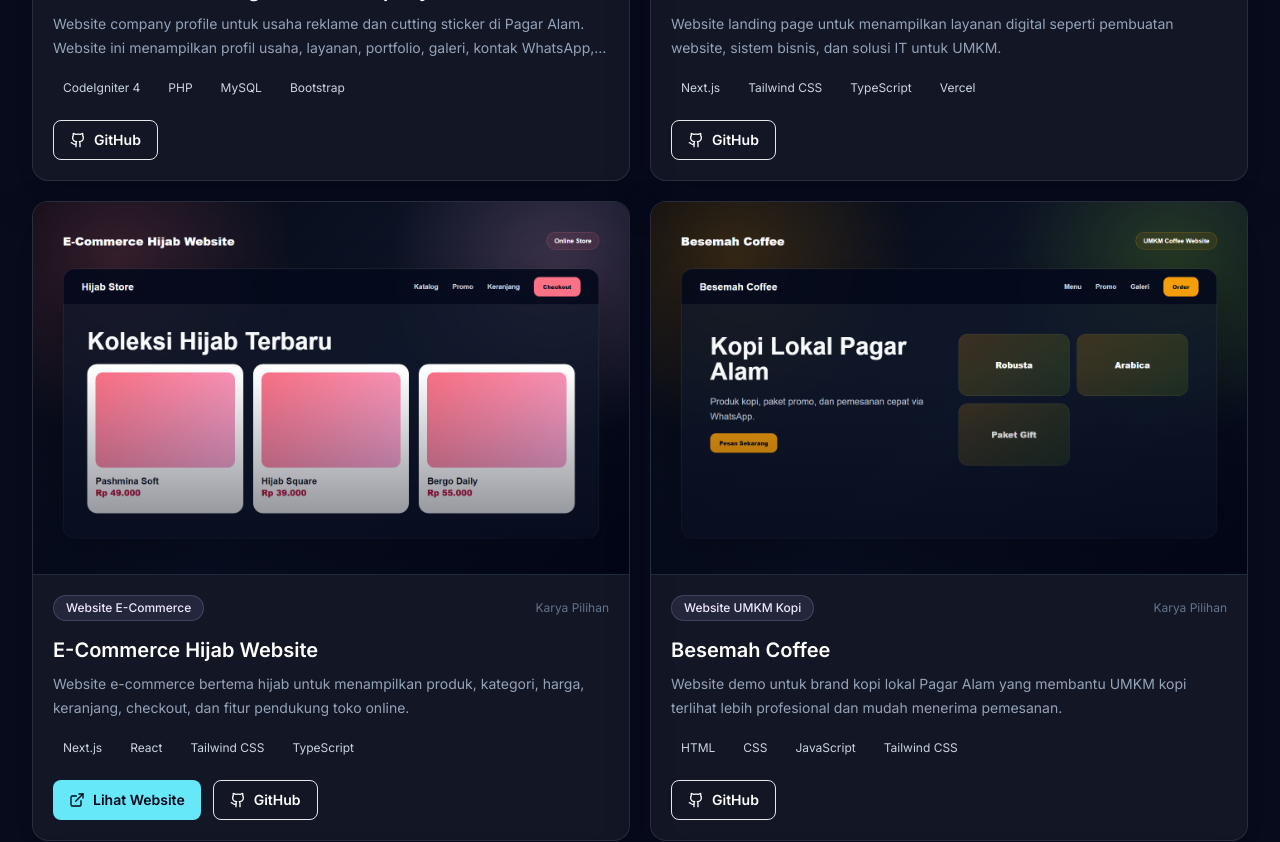
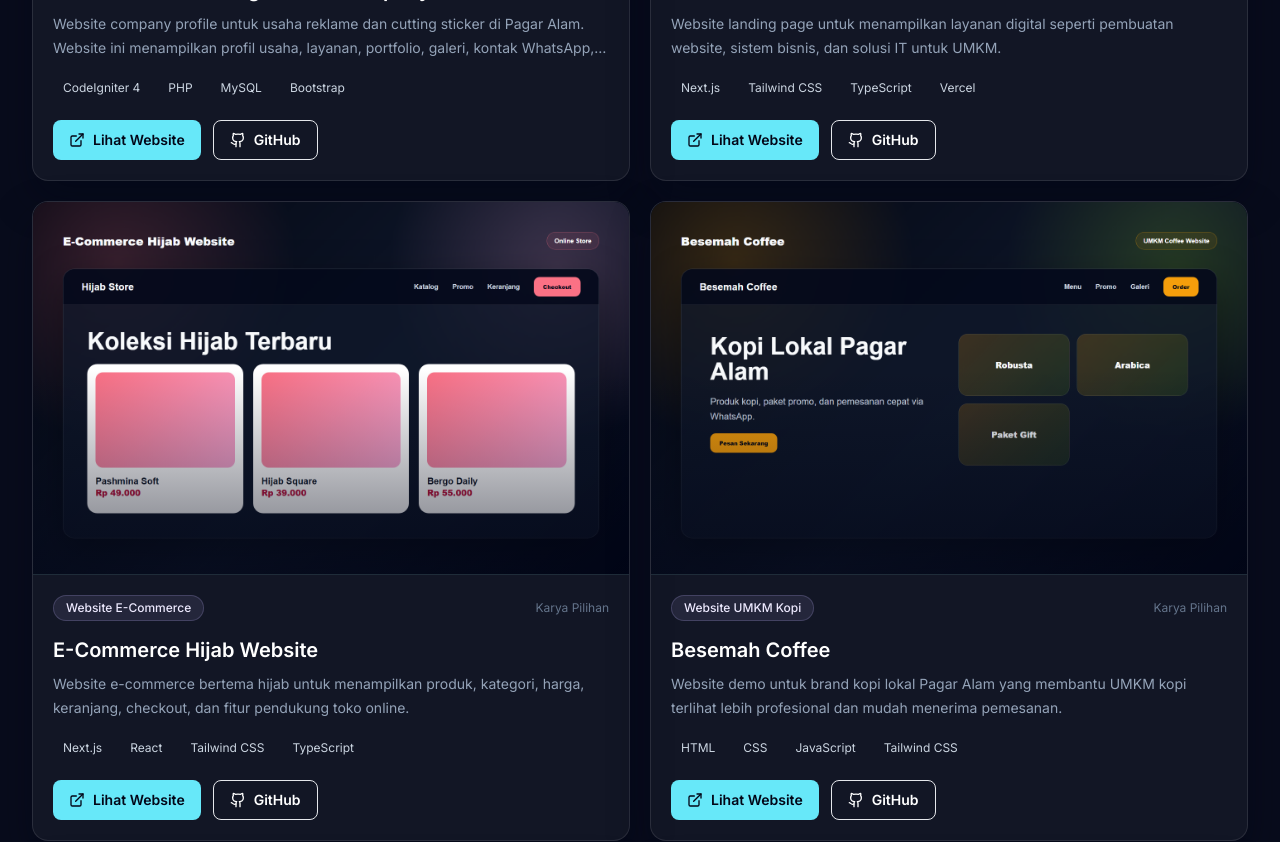
Before and after one commit to makbarzidane/makbarzidane-portfolio, a Next.js app: page / in a window 1280 px wide. Shown: the part 2260-3102 px from the top of the page. Built offline with nearby package versions, Linux system fonts and the light colour scheme.

Commit message:
Translate CV agents and keep live portfolio actions

```diff
--- a/app/admin/page.tsx
+++ b/app/admin/page.tsx
@@ -20,6 +20,7 @@ const emptyProject: EditableProject = {
 
 const emptyAgent: EditableAgent = {
   name: "Agent Baru",
+  nameEn: "New Agent",
   description: "Deskripsi fungsi agent.",
   output: "Output yang dihasilkan agent."
 };
@@ -494,6 +495,7 @@ function AgentEditor({ agent, onChange, onRemove }: { agent: EditableAgent; onCh
       </div>
       <div className="mt-4 grid gap-3">
         <Field label="Nama Agent" value={agent.name} onChange={(value) => onChange({ ...agent, name: value })} />
+        <Field label="Name EN" value={agent.nameEn || ""} onChange={(value) => onChange({ ...agent, nameEn: value })} />
         <Textarea label="Deskripsi" value={agent.description} onChange={(value) => onChange({ ...agent, description: value })} />
         <Textarea label="Description EN" value={agent.descriptionEn || ""} onChange={(value) => onChange({ ...agent, descriptionEn: value })} />
         <Textarea label="Output" value={agent.output} onChange={(value) => onChange({ ...agent, output: value })} />
--- a/app/cv/page.tsx
+++ b/app/cv/page.tsx
@@ -109,7 +109,7 @@ export default function CvPage() {
               const category = language === "en" ? project.categoryEn || project.category : project.category;
 
               return (
-                <a key={project.name} href={project.demoUrl || project.githubUrl} className="rounded-xl border border-white/10 bg-slate-950/35 p-4 transition hover:border-cyan-300/35">
+                <a key={project.name} href={project.demoUrl || project.previewImage || project.githubUrl} className="rounded-xl border border-white/10 bg-slate-950/35 p-4 transition hover:border-cyan-300/35">
                   <p className="text-xs font-medium uppercase tracking-[0.18em] text-cyan-200">{category}</p>
                   <p className="mt-2 font-semibold text-white">{project.name}</p>
                   <p className="mt-2 line-clamp-2 text-sm leading-6 text-slate-400">{description}</p>
@@ -124,7 +124,7 @@ export default function CvPage() {
           <div className="mt-5 flex flex-wrap gap-2">
             {agents.map((agent) => (
               <span key={agent.name} className="rounded-full border border-violet-300/20 bg-violet-300/10 px-3 py-1.5 text-sm text-violet-100">
-                {agent.name}
+                {language === "en" ? agent.nameEn || agent.name : agent.name}
               </span>
             ))}
           </div>
--- a/components/AIProjects.tsx
+++ b/components/AIProjects.tsx
@@ -32,7 +32,7 @@ export function AIProjects() {
                   <span className="grid h-12 w-12 place-items-center rounded-lg bg-emerald-300/12 text-emerald-200">
                     <Icon size={22} />
                   </span>
-                  <h3 className="mt-5 text-xl font-semibold text-white">{agent.name}</h3>
+                  <h3 className="mt-5 text-xl font-semibold text-white">{language === "en" ? agent.nameEn || agent.name : agent.name}</h3>
                   <p className="mt-3 text-sm leading-6 text-slate-300">{language === "en" ? agent.descriptionEn || agent.description : agent.description}</p>
                   <div className="mt-5 rounded-lg border border-cyan-300/15 bg-cyan-300/8 px-3 py-3">
                     <p className="text-xs font-semibold uppercase tracking-[0.14em] text-cyan-200">{t.agent.output}</p>
--- a/components/ProjectCard.tsx
+++ b/components/ProjectCard.tsx
@@ -24,6 +24,7 @@ export function ProjectCard({ project }: ProjectCardProps) {
   const demoIsGithub = isGithubUrl(project.demoUrl);
   const showGithub = hasGithubUrl && project.githubUrl !== project.demoUrl;
   const previewSrc = project.previewImage || (hasDemoUrl ? `https://s.wordpress.com/mshots/v1/${encodeURIComponent(project.demoUrl)}?w=1280` : "");
+  const liveHref = hasDemoUrl ? project.demoUrl : previewSrc;
   const stack = project.stack.slice(0, 4);
   const features = project.features.slice(0, 3);
   const { language, t } = useLanguage();
@@ -95,9 +96,9 @@ export function ProjectCard({ project }: ProjectCardProps) {
         </div>
 
         <div className="mt-5 flex flex-wrap items-center gap-3">
-          {hasDemoUrl ? (
+          {liveHref ? (
             <a
-              href={project.demoUrl}
+              href={liveHref}
               target="_blank"
               rel="noreferrer"
               className="inline-flex h-10 items-center justify-center gap-2 rounded-lg bg-cyan-300 px-4 text-sm font-semibold text-slate-950 transition hover:bg-cyan-200"
--- a/data/cmsContent.ts
+++ b/data/cmsContent.ts
@@ -14,6 +14,7 @@ export interface EditableProject {
 
 export interface EditableAgent {
   name: string;
+  nameEn?: string;
   description: string;
   descriptionEn?: string;
   output: string;
@@ -46,7 +47,7 @@ export interface EditableContent {
   agents: EditableAgent[];
 }
 
-export const cmsStorageKey = "m-akbar-zidane-cms-content-v2";
+export const cmsStorageKey = "m-akbar-zidane-cms-content-v3";
 export const legacyCmsStorageKey = "zimeira-tech-cms-content";
 
 export const defaultCmsContent: EditableContent = {
@@ -213,20 +214,23 @@ export const defaultCmsContent: EditableContent = {
   agents: [
     {
       name: "Sales Agent",
+      nameEn: "Sales Agent",
       description: "Membantu menyusun angle penjualan, benefit layanan, dan arah komunikasi untuk calon client.",
       descriptionEn: "Helps structure sales angles, service benefits, and communication direction for potential clients.",
       output: "Script sales, value proposition, dan poin follow-up."
       ,outputEn: "Sales script, value proposition, and follow-up points."
     },
     {
-      name: "Brief Agent",
+      name: "Agen Brief",
+      nameEn: "Brief Agent",
       description: "Mengubah kebutuhan mentah client menjadi brief project yang lebih jelas dan siap dikerjakan.",
       descriptionEn: "Turns raw client needs into a clearer project brief that is ready to execute.",
       output: "Ringkasan kebutuhan, target user, fitur, dan scope."
       ,outputEn: "Needs summary, target users, features, and scope."
     },
     {
-      name: "Penawaran/Proposal Agent",
+      name: "Agen Penawaran/Proposal",
+      nameEn: "Offer/Proposal Agent",
       description: "Menyusun penawaran layanan yang rapi berdasarkan kebutuhan, scope, dan paket pekerjaan.",
       descriptionEn: "Creates a structured service offer based on needs, scope, and work packages.",
       output: "Draft penawaran, estimasi pekerjaan, dan struktur paket."
@@ -234,6 +238,7 @@ export const defaultCmsContent: EditableContent = {
     },
     {
       name: "Proposal Resmi",
+      nameEn: "Formal Proposal",
       description: "Membuat proposal formal untuk kebutuhan presentasi ke client atau pihak bisnis.",
       descriptionEn: "Creates formal proposals for client or business presentations.",
       output: "Dokumen proposal siap rapikan."
@@ -241,34 +246,39 @@ export const defaultCmsContent: EditableContent = {
     },
     {
       name: "Presentasi PPTX",
+      nameEn: "PPTX Presentation",
       description: "Membantu menyusun struktur slide presentasi untuk menjelaskan solusi, timeline, dan harga.",
       descriptionEn: "Helps structure presentation slides to explain solution, timeline, and pricing.",
       output: "Outline slide dan narasi presentasi."
       ,outputEn: "Slide outline and presentation narrative."
     },
     {
-      name: "Caption Agent",
+      name: "Agen Caption",
+      nameEn: "Caption Agent",
       description: "Membuat caption promosi untuk social media, produk, jasa, dan campaign UMKM.",
       descriptionEn: "Creates promotional captions for social media, products, services, and SME campaigns.",
       output: "Caption, hook, CTA, dan variasi gaya bahasa."
       ,outputEn: "Captions, hooks, CTAs, and tone variations."
     },
     {
-      name: "Checklist Agent",
+      name: "Agen Checklist",
+      nameEn: "Checklist Agent",
       description: "Membuat checklist eksekusi agar project, konten, atau campaign tidak melewatkan hal penting.",
       descriptionEn: "Creates execution checklists so projects, content, or campaigns do not miss important steps.",
       output: "Checklist tahap kerja dan prioritas."
       ,outputEn: "Workflow checklist and priorities."
     },
     {
-      name: "Codex Prompt / Catatan Teknis Agent",
+      name: "Agen Prompt Codex / Catatan Teknis",
+      nameEn: "Codex Prompt / Technical Notes Agent",
       description: "Menyusun prompt teknis dan catatan implementasi untuk mempercepat kerja dengan AI coding agent.",
       descriptionEn: "Creates technical prompts and implementation notes to speed up work with AI coding agents.",
       output: "Prompt Codex, struktur task, dan catatan teknis."
       ,outputEn: "Codex prompts, task structure, and technical notes."
     },
     {
-      name: "Reviewer Agent",
+      name: "Agen Reviewer",
+      nameEn: "Reviewer Agent",
       description: "Mengecek ulang hasil brief, proposal, caption, atau prompt agar lebih rapi dan konsisten.",
       descriptionEn: "Reviews briefs, proposals, captions, or prompts to make them cleaner and more consistent.",
       output: "Review, revisi, dan rekomendasi perbaikan."
```
